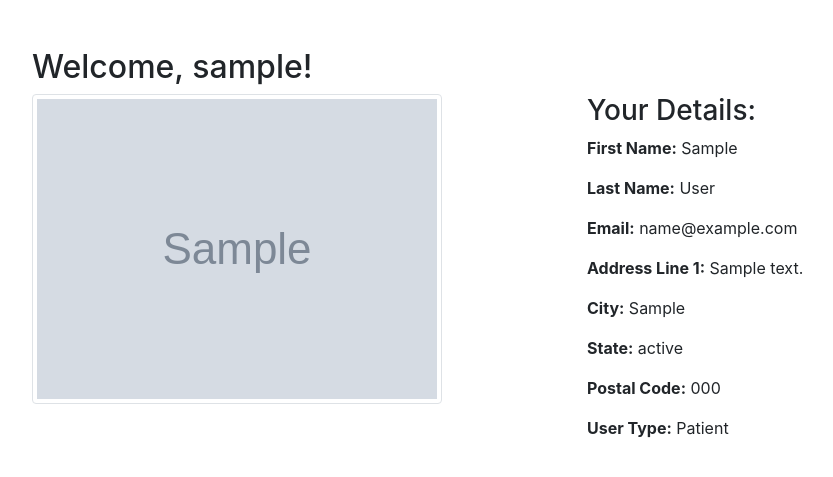
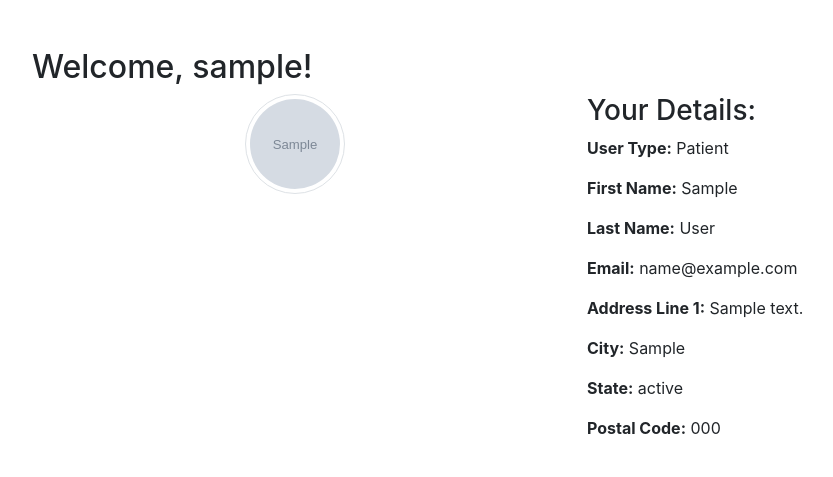
Before and after one commit to sachnaror/hospital, a Django app: page /dashboard/patient/ in a window 1280 px wide. Shown: the top 477 px of the page, without its empty margins (68-901 px from the left). Run offline with Django 5.2, Linux system fonts and the light colour scheme; a user stored in the database is signed in; tables that the repository leaves empty hold one stand-in row (values such as "Sample post"); grey boxes marked "Sample" are stand-in pictures; some libraries are stand-ins or nearby versions.

Commit message:
typing commit message is most boring part

```diff
--- a/app/templates/base.html
+++ b/app/templates/base.html
@@ -6,6 +6,7 @@
     <title>{% block title %}Your Site{% endblock %}</title>
     <!-- Bootstrap CSS -->
     <link href="https://stackpath.bootstrapcdn.com/bootstrap/4.5.2/css/bootstrap.min.css" rel="stylesheet">
+    <link href="/static/css/style.css" rel="stylesheet">
 </head>
 <body>
     <div class="container">
@@ -16,7 +17,8 @@
     <script src="https://code.jquery.com/jquery-3.5.1.slim.min.js"></script>
     <script src="https://cdn.jsdelivr.net/npm/@popperjs/core@2.5.2/dist/umd/popper.min.js"></script>
     <script src="https://stackpath.bootstrapcdn.com/bootstrap/4.5.2/js/bootstrap.min.js"></script>
-    <script src="js/csr.js"></script>
+    <script src="/static/js/csr.js"></script>
+
 
 
 </body>
--- a/app/templates/doctor_dashboard.html
+++ b/app/templates/doctor_dashboard.html
@@ -11,6 +11,7 @@
         </div>
         <div class="col-md-6">
             <h3>Your Details:</h3>
+            <p><strong>User Type:</strong> {% if user.user_type == 2 %}Doctor{% else %}Patient{% endif %}</p>
             <p><strong>First Name:</strong> {{ user.first_name }}</p>
             <p><strong>Last Name:</strong> {{ user.last_name }}</p>
             <p><strong>Email:</strong> {{ user.email }}</p>
@@ -18,7 +19,7 @@
             <p><strong>City:</strong> {{ user.city }}</p>
             <p><strong>State:</strong> {{ user.state }}</p>
             <p><strong>Postal Code:</strong> {{ user.postal_code }}</p>
-            <p><strong>User Type:</strong> {% if user.user_type == 2 %}Doctor{% else %}Patient{% endif %}</p>
+
         </div>
     </div>
 </div>
--- a/app/templates/login.html
+++ b/app/templates/login.html
@@ -13,6 +13,7 @@
         </form>
         <br><br>
         <p>Don't have an account? <a href="{% url 'signup' %}">Sign up</a></p>
+
     </div>
 
 </div>
--- a/app/templates/patient_dashboard.html
+++ b/app/templates/patient_dashboard.html
@@ -11,6 +11,7 @@
         </div>
         <div class="col-md-6">
             <h3>Your Details:</h3>
+            <p><strong>User Type:</strong> {% if user.user_type == 2 %}Doctor{% else %}Patient{% endif %}</p>
             <p><strong>First Name:</strong> {{ user.first_name }}</p>
             <p><strong>Last Name:</strong> {{ user.last_name }}</p>
             <p><strong>Email:</strong> {{ user.email }}</p>
@@ -18,7 +19,7 @@
             <p><strong>City:</strong> {{ user.city }}</p>
             <p><strong>State:</strong> {{ user.state }}</p>
             <p><strong>Postal Code:</strong> {{ user.postal_code }}</p>
-            <p><strong>User Type:</strong> {% if user.user_type == 2 %}Doctor{% else %}Patient{% endif %}</p>
+
         </div>
     </div>
 </div>
--- a/hospital/settings.py
+++ b/hospital/settings.py
@@ -125,15 +125,13 @@ USE_L10N = True
 
 USE_TZ = True
 
-
 # Static files (CSS, JavaScript, Images)
 # https://docs.djangoproject.com/en/5.0/howto/static-files/
 
 # STATIC_URL = 'static/'
 
-# STATIC_URL = 'static/'
-STATIC_URL = "/static/"
-STATIC_ROOT = os.path.join(BASE_DIR, "staticfiles")
+STATIC_URL = "/static/" "/profile_pics/"
+STATIC_ROOT = os.path.join(BASE_DIR, "staticfiles", "profile_pics")
 
 
 # Default primary key field type
--- /dev/null
+++ b/static/css/style.css
@@ -0,0 +1,7 @@
+.img-thumbnail {
+    width: 100px;
+    height: 100px;
+    border-radius: 50%;
+    margin: 0 auto;
+    display: block;
+}
```
Also changed, not shown: profile_pics/my_pic_H7gs288.png (added), profile_pics/my_pic_Y0Bqr6u.png (added), profile_pics/passport2.jpeg (deleted), profile_pics/signature.png (deleted).
